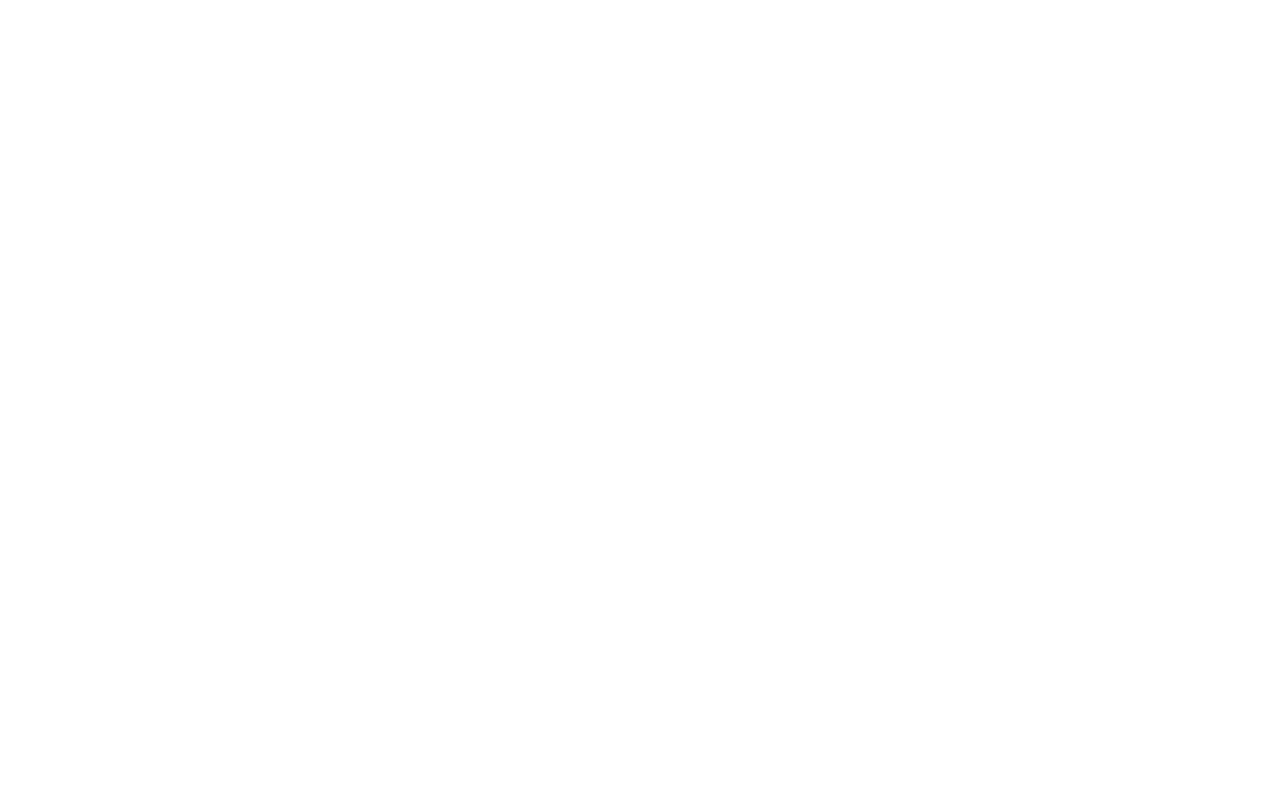
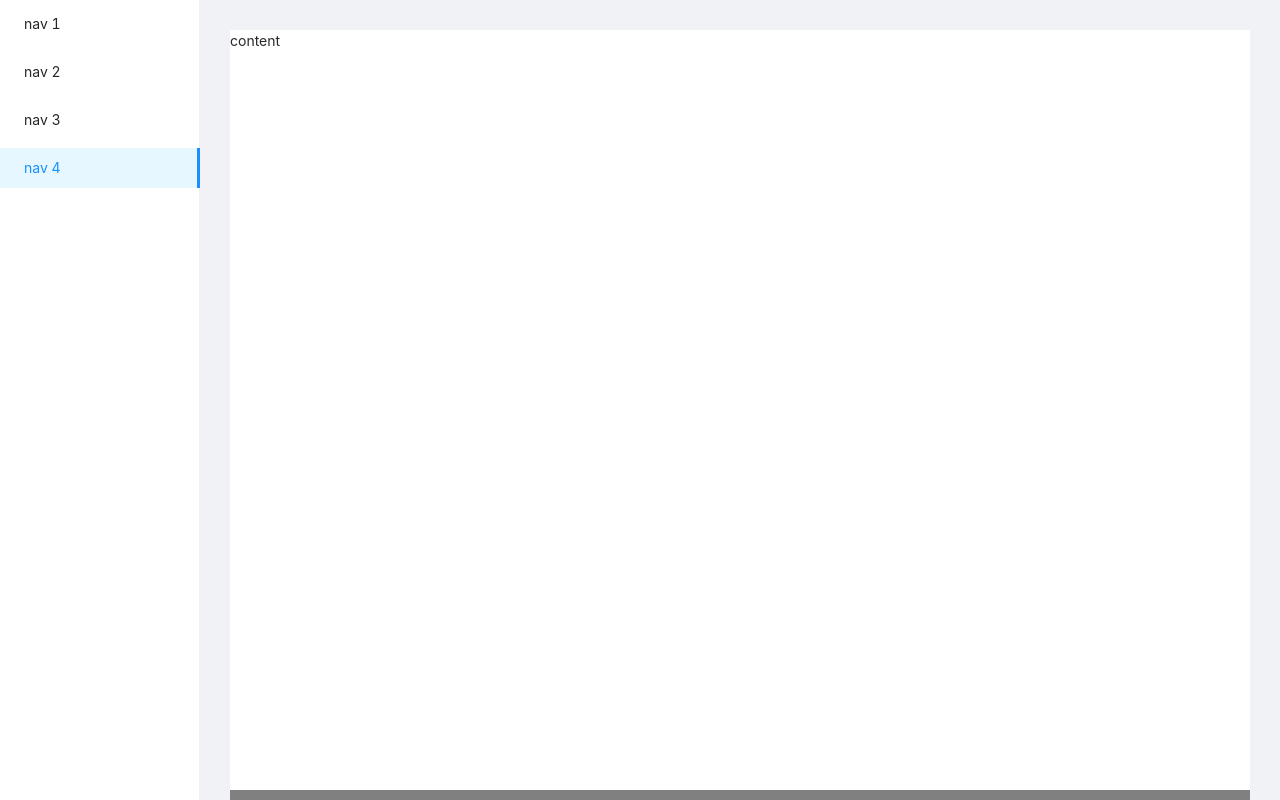
Before and after one commit to YusufZarifyanov/ReactIInvestmentApp, a React (Create React App) app: page / in a window 1280 px wide. Built offline with nearby package versions, Linux system fonts and the light colour scheme.

Commit message:
Add Main Component(Content+Sidebar)

```diff
--- a/src/App.js
+++ b/src/App.js
@@ -1,11 +1,13 @@
 import './App.css';
-import { Layout } from 'antd';
+import { Layout, Menu } from 'antd';
+import MainComponent from './components/MainComponent';
+
 
 function App() {
   return (
     <Layout>
-      {/* Header component goes here */}
-      {/* Sider and Content components goes here */}
+      {/* <Header>Some data</Header> */}
+      <MainComponent />
     </Layout>
   );
 }
--- /dev/null
+++ b/src/components/MainComponent.js
@@ -0,0 +1,30 @@
+import { Layout, Menu } from "antd";
+
+
+const { Content, Sider } = Layout;
+
+const MainComponent = () => {
+  return (
+    <>
+      <Layout>
+        <Sider>
+          <Menu
+            className="sidebar_block"
+            mode="inline"
+            defaultSelectedKeys={["4"]}
+          >
+            <Menu.Item key="1">nav 1</Menu.Item>
+            <Menu.Item key="2">nav 2</Menu.Item>
+            <Menu.Item key="3">nav 3</Menu.Item>
+            <Menu.Item key="4">nav 4</Menu.Item>
+          </Menu>
+        </Sider>
+        <Content className="content_block">
+          <div className="content_block__elem">content</div>
+        </Content>
+      </Layout>
+    </>
+  );
+};
+
+export default MainComponent
```
